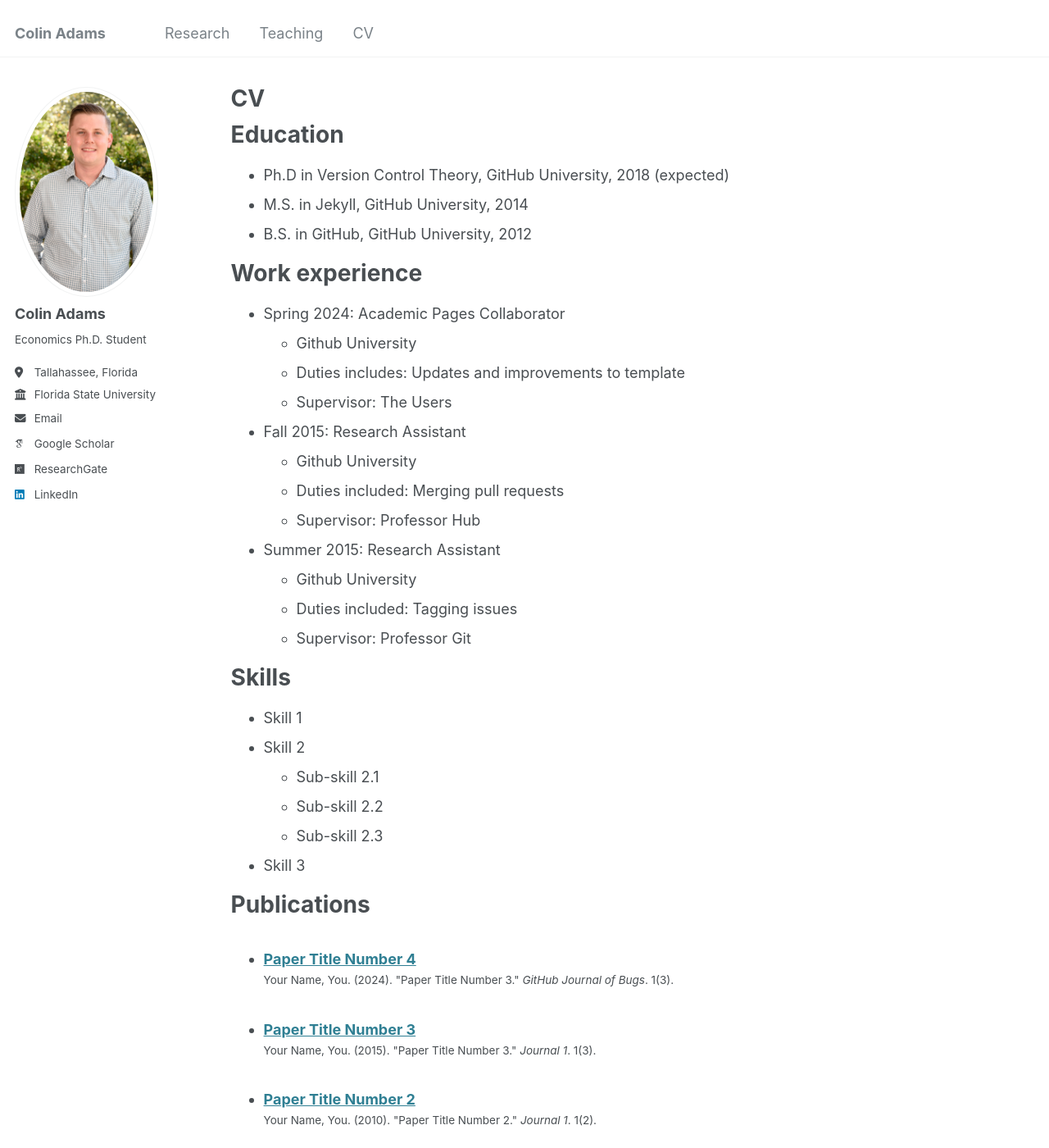
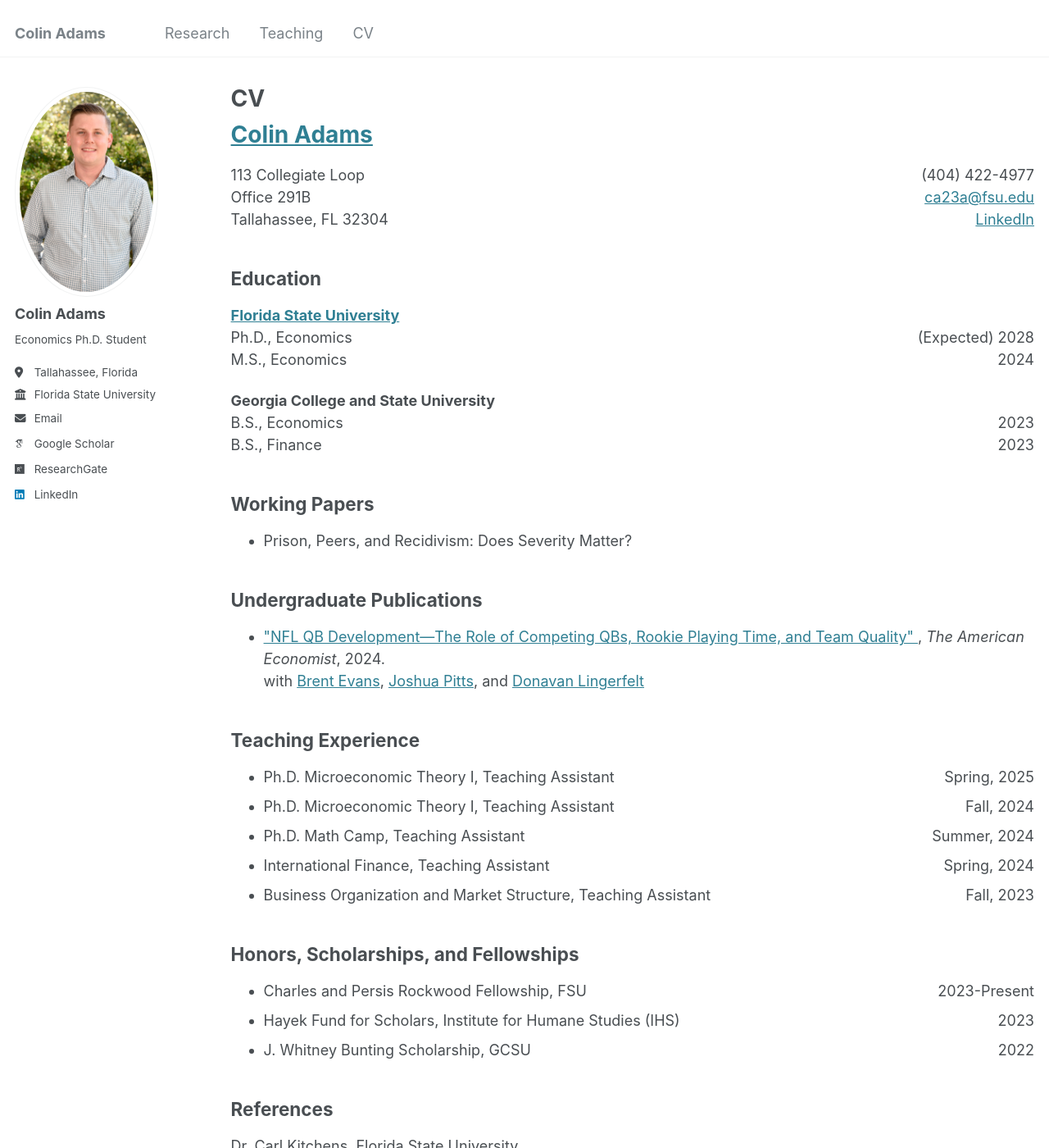
Before and after one commit to Zach-Gooch/Zach-Gooch.github.io, a Jekyll site: the page built from _pages/cv.md, in a window 1280 px wide and 1400 px high. Shown: the whole window at 82% size. Built offline with Jekyll 4.4.1, drawn with Linux system fonts in a browser that asks for light colours; some web fonts are replaced; some of the changed text lies outside the part shown.

Commit message:
Update cv.md

```diff
--- a/_pages/cv.md
+++ b/_pages/cv.md
@@ -7,58 +7,75 @@ redirect_from:
   - /resume
 ---
 
-{% include base_path %}
+<section id="about-me">
+  <h1><a href="https://sites.google.com/view/colinadams/home?authuser=0" target="_blank">Colin Adams</a></h1>
+  <p>
+    113 Collegiate Loop <span style="float:right;">(404) 422-4977</span><br>
+    Office 291B <span style="float:right;"><a href="mailto:ca23a@fsu.edu">ca23a@fsu.edu</a></span><br>
+    Tallahassee, FL 32304 <span style="float:right;"><a href="https://www.linkedin.com/in/colin-p-adams/" target="_blank">LinkedIn</a></span>
+  </p>
+</section>
 
-Education
-======
-* Ph.D in Version Control Theory, GitHub University, 2018 (expected)
-* M.S. in Jekyll, GitHub University, 2014
-* B.S. in GitHub, GitHub University, 2012
+<section id="education">
+  <h2>Education</h2>
+  <p>
+    <a href="https://cosspp.fsu.edu/economics/phd-program/" target="_blank"><strong>Florida State University</strong></a><br>
+    Ph.D., Economics <span style="float:right;">(Expected) 2028</span><br>
+    M.S., Economics <span style="float:right;">2024</span>
+  </p>
+  <p>
+    <strong>Georgia College and State University</strong><br>
+    B.S., Economics <span style="float:right;">2023</span><br>
+    B.S., Finance <span style="float:right;">2023</span>
+  </p>
+</section>
 
-Work experience
-======
-* Spring 2024: Academic Pages Collaborator
-  * Github University
-  * Duties includes: Updates and improvements to template
-  * Supervisor: The Users
+<section id="working-papers">
+  <h2>Working Papers</h2>
+  <ul>
+    <li>Prison, Peers, and Recidivism: Does Severity Matter?</li>
+  </ul>
+</section>
 
-* Fall 2015: Research Assistant
-  * Github University
-  * Duties included: Merging pull requests
-  * Supervisor: Professor Hub
+<section id="publications">
+  <h2>Undergraduate Publications</h2>
+  <ul>
+    <li>
+      <a href="https://journals.sagepub.com/doi/pdf/10.1177/05694345241292611" target="_blank">
+        "NFL QB Development—The Role of Competing QBs, Rookie Playing Time, and Team Quality"
+      </a>, <em>The American Economist</em>, 2024.<br>
+      with <a href="https://scholar.google.com/citations?user=fIReWHEAAAAJ&hl=en" target="_blank">Brent Evans</a>,
+      <a href="https://scholar.google.com/citations?hl=en&user=l4l5cA8AAAAJ&view_op=list_works&sortby=pubdate" target="_blank">Joshua Pitts</a>, and
+      <a href="https://mises.org/profile/donavan-lingerfelt" target="_blank">Donavan Lingerfelt</a>
+    </li>
+  </ul>
+</section>
 
-* Summer 2015: Research Assistant
-  * Github University
-  * Duties included: Tagging issues
-  * Supervisor: Professor Git
+<section id="teaching-experience">
+  <h2>Teaching Experience</h2>
+  <ul>
+    <li>Ph.D. Microeconomic Theory I, Teaching Assistant <span style="float:right;">Spring, 2025</span></li>
+    <li>Ph.D. Microeconomic Theory I, Teaching Assistant <span style="float:right;">Fall, 2024</span></li>
+    <li>Ph.D. Math Camp, Teaching Assistant <span style="float:right;">Summer, 2024</span></li>
+    <li>International Finance, Teaching Assistant <span style="float:right;">Spring, 2024</span></li>
+    <li>Business Organization and Market Structure, Teaching Assistant <span style="float:right;">Fall, 2023</span></li>
+  </ul>
+</section>
 
-Skills
-======
-* Skill 1
-* Skill 2
-  * Sub-skill 2.1
-  * Sub-skill 2.2
-  * Sub-skill 2.3
-* Skill 3
+<section id="honors">
+  <h2>Honors, Scholarships, and Fellowships</h2>
+  <ul>
+    <li>Charles and Persis Rockwood Fellowship, FSU <span style="float:right;">2023-Present</span></li>
+    <li>Hayek Fund for Scholars, Institute for Humane Studies (IHS) <span style="float:right;">2023</span></li>
+    <li>J. Whitney Bunting Scholarship, GCSU <span style="float:right;">2022</span></li>
+  </ul>
+</section>
 
-Publications
-======
-  <ul>{% for post in site.publications reversed %}
-    {% include archive-single-cv.html %}
-  {% endfor %}</ul>
-
-Talks
-======
-  <ul>{% for post in site.talks reversed %}
-    {% include archive-single-talk-cv.html  %}
-  {% endfor %}</ul>
-
-Teaching
-======
-  <ul>{% for post in site.teaching reversed %}
-    {% include archive-single-cv.html %}
-  {% endfor %}</ul>
-
-Service and leadership
-======
-* Currently signed in to 43 different slack teams
+<section id="references">
+  <h2>References</h2>
+  <p>
+    Dr. Carl Kitchens, Florida State University<br>
+    Dr. Luke Rodgers, Florida State University
+  </p>
+  <p><em>Last updated: January 7, 2025</em></p>
+</section>
```
